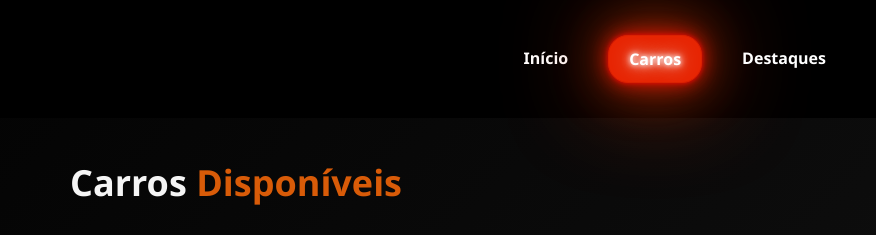
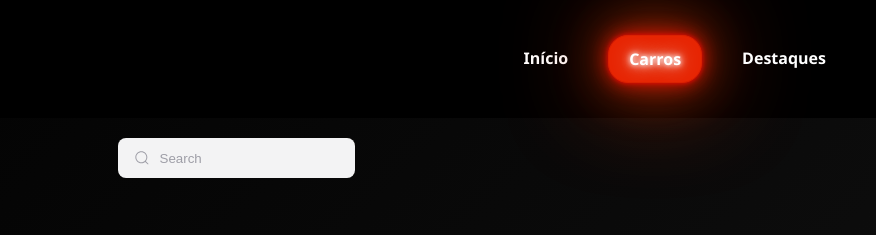
Before and after one commit to braiatenebras/LuxxuryCars, a plain HTML site: page pages/cars/cars.html in a window 1280 px wide. Shown: the top 235 px of the page, 404-1280 px from the left. Drawn offline with Linux system fonts and the light colour scheme.

Commit message:
adicionando uma search bar na aba de carros

```diff
--- a/pages/cars/cars.css
+++ b/pages/cars/cars.css
@@ -1,3 +1,54 @@
+/* search bar */
+.search-bar {
+    display: flex;
+    justify-content: center;
+    margin: 20px 0;
+
+}
+
+.group {
+    display: flex;
+    line-height: 28px;
+    align-items: center;
+    position: relative;
+    max-width: 800px;
+}
+
+.input {
+    width: 100%;
+    height: 40px;
+    line-height: 28px;
+    padding: 0 1rem;
+    padding-left: 2.5rem;
+    border: 2px solid transparent;
+    border-radius: 8px;
+    outline: none;
+    background-color: #f3f3f4;
+    color: #0d0c22;
+    transition: .3s ease;
+}
+
+.input::placeholder {
+    color: #9e9ea7;
+}
+
+.input:focus,
+input:hover {
+    outline: none;
+    border-color: rgba(234, 76, 137, 0.4);
+    background-color: #fff;
+    box-shadow: 0 0 0 4px rgb(234 76 137 / 10%);
+}
+
+.icon {
+    position: absolute;
+    left: 1rem;
+    fill: #9e9ea7;
+    width: 1rem;
+    height: 1rem;
+}
+
+
 h2 {
     text-align: center;
     margin: 40px 0;
--- a/pages/cars/cars.html
+++ b/pages/cars/cars.html
@@ -29,6 +29,14 @@
             <span></span>
         </div>
     </header>
+
+    <section class="search-bar">
+        <!-- From Uiverse.io by alexruix -->
+<div class="group">
+    <svg class="icon" aria-hidden="true" viewBox="0 0 24 24"><g><path d="M21.53 20.47l-3.66-3.66C19.195 15.24 20 13.214 20 11c0-4.97-4.03-9-9-9s-9 4.03-9 9 4.03 9 9 9c2.215 0 4.24-.804 5.808-2.13l3.66 3.66c.147.146.34.22.53.22s.385-.073.53-.22c.295-.293.295-.767.002-1.06zM3.5 11c0-4.135 3.365-7.5 7.5-7.5s7.5 3.365 7.5 7.5-3.365 7.5-7.5 7.5-7.5-3.365-7.5-7.5z"></path></g></svg>
+    <input placeholder="Search" type="search" class="input">
+  </div>
+    </section>
 
     <!-- apresentação -->
     <main>
```
